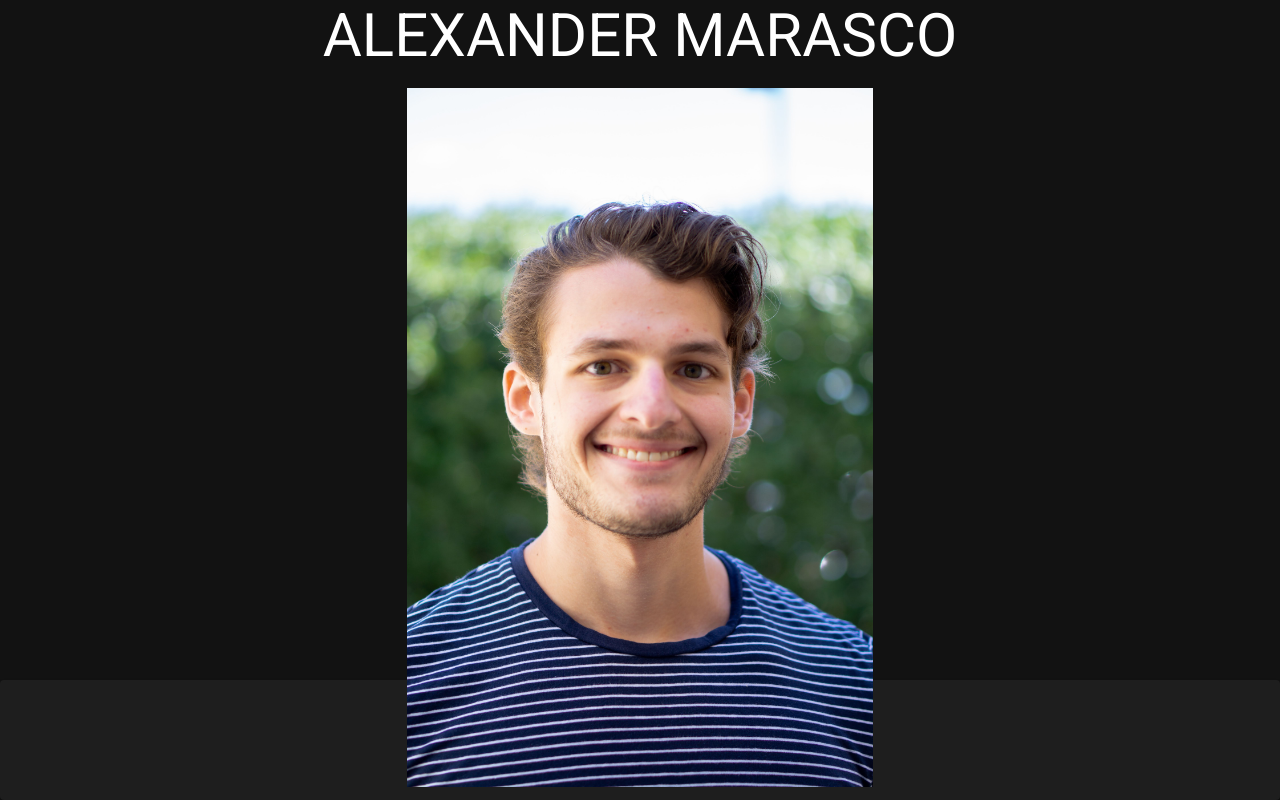
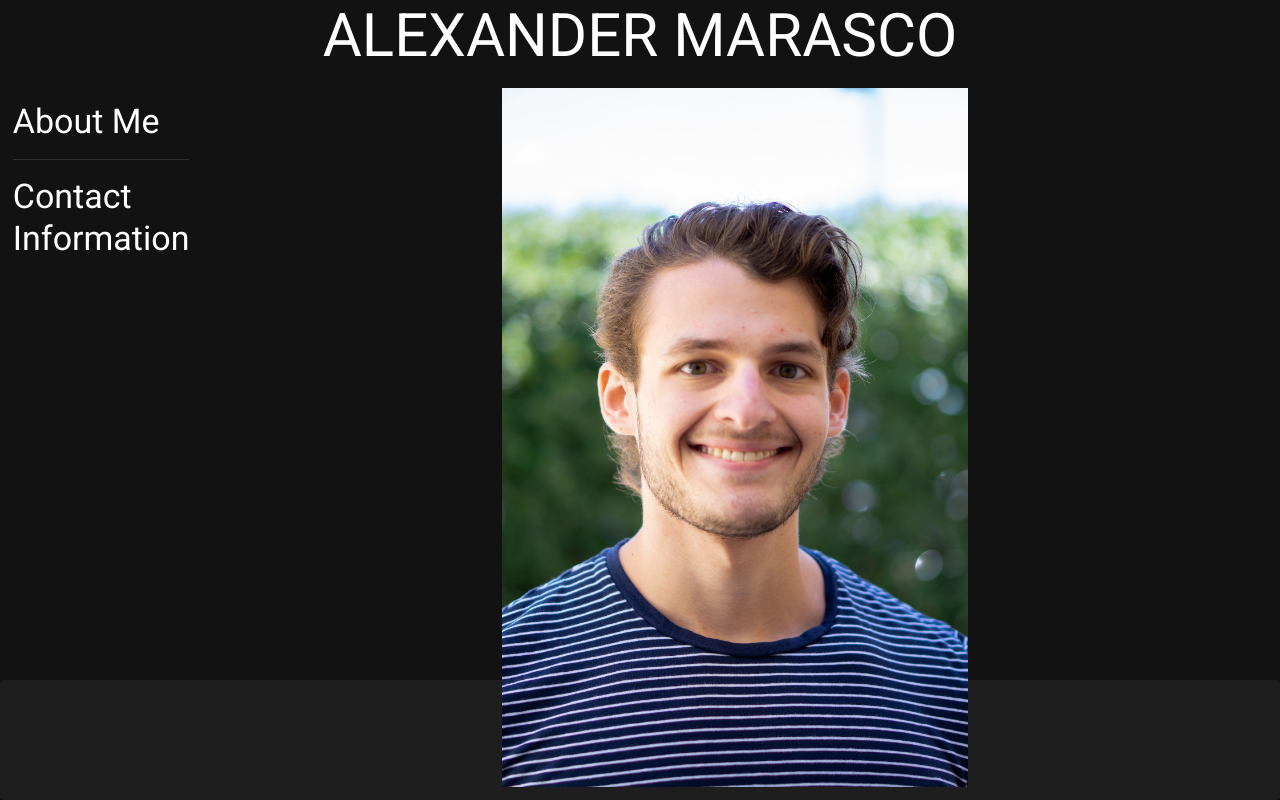
Before and after one commit to Marascax/alex-marasco-site, a Next.js app: page / in a window 1280 px wide. Built offline with nearby package versions, Linux system fonts and the light colour scheme.

Commit message:
sidemenu width, init quick-text menu in homepage

```diff
--- a/containers/sideMenu.js
+++ b/containers/sideMenu.js
@@ -10,16 +10,17 @@ const SideMenu = props => {
     const options = props.options;
 
     // create a side menu option for each option passed
-    const sideMenuOptions = options.map(option => {
-        <SideMenuOption title={option.title}/>
-    })
+    const sideMenuOptions = options.map((option, index) => {
+        return <SideMenuOption title={option.title} key={index}/>
+    });
 
     return (
         <Stack
-            divider={<Divider/>}
-        >
+            width='100%'
+            spacing={2}
+            divider={<Divider/>}>
 
-            {sideMenuOptions}
+        {sideMenuOptions}
 
         </Stack>
     )
--- a/pages/index.js
+++ b/pages/index.js
@@ -7,8 +7,10 @@ import Slide from '@mui/material/Slide';
 import { styled } from '@mui/material/styles';
 
 import { useRef } from 'react';
+import SideMenu from '../containers/sideMenu';
 
 import Head from 'next/head'
+import dynamic from 'next/dynamic'
 import Image from 'next/image'
 import styles from '../styles/Home.module.css'
 
@@ -22,6 +24,15 @@ const Home = () => {
     const context = useAppContext();
 
     const containerRef = useRef(null);
+
+    const quickTextMenu = [
+        {
+            title: 'About Me'
+        },
+        {
+            title: 'Contact Information'
+        }
+    ]
 
     return (
         <PaperItem
@@ -70,9 +81,20 @@ const Home = () => {
                         width='100%'
                         mb='1%'>
 
+                        {/* quick-text side menu */}
+                        <Box
+                            width='35%'
+                            mt='1%'
+                            ml='1%'>
+
+                            <SideMenu options={quickTextMenu}/>
+
+                        </Box>
+
+
                         {/* Image */}
                         <Box
-                            width='100%'
+                            //width='100%'
                             display='flex'
                             justifyContent='center'
                             overflow='hidden'>
@@ -120,4 +142,8 @@ const Home = () => {
     )
 }
 
-export default Home;
+// issues with client and server side rendering emerged with className props not
+// matching, so this will dynamically render the component client-side
+// dynamic() allows for lazy loading React components
+// ssr = false to disable server-side rendering
+export default dynamic(() => Promise.resolve(Home), { ssr: false });
```
